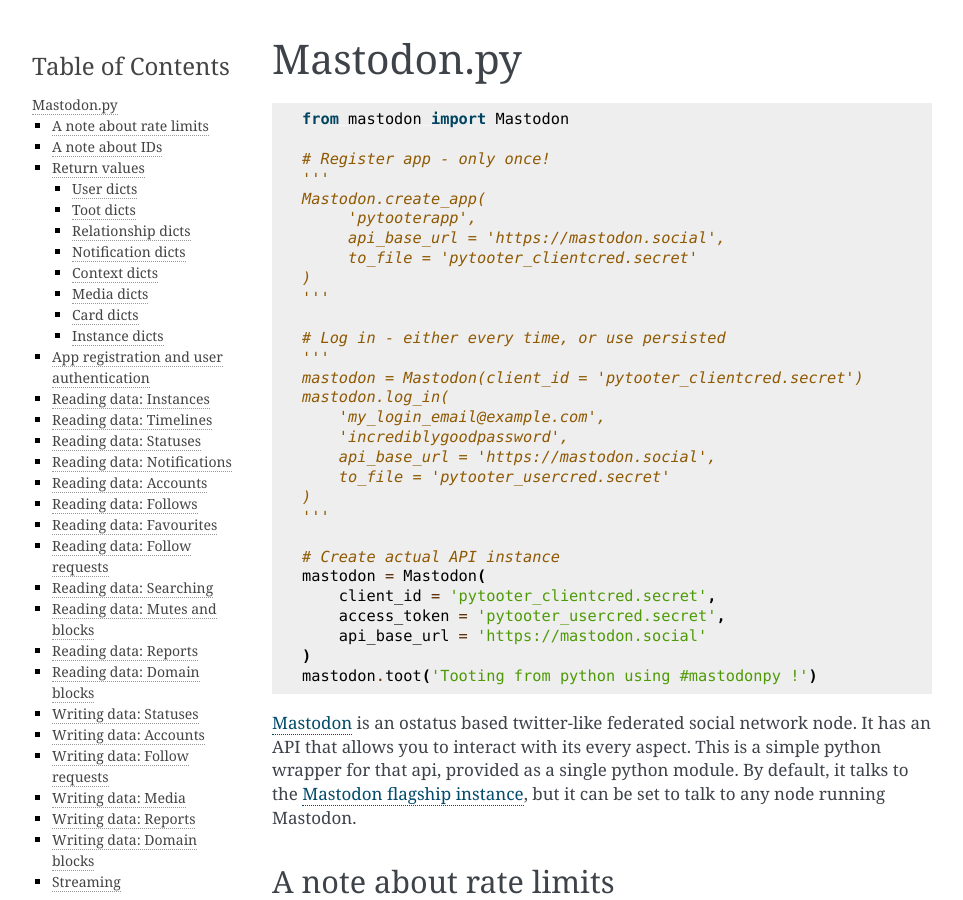
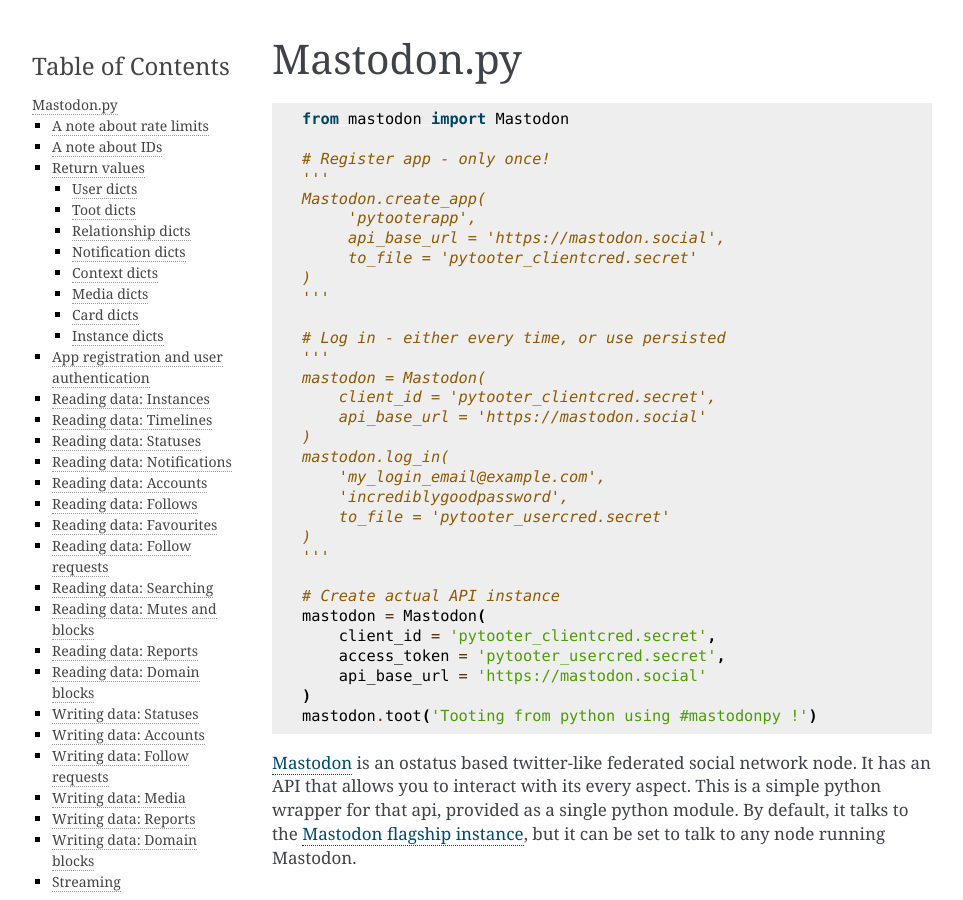
Before and after one commit to halcy/Mastodon.py, a Sphinx documentation site: the page built from docs/index.rst, in a window 1280 px wide and 900 px high. Shown: the whole window, without its empty margins (148-1111 px from the left). Built offline with Sphinx 7.4.7, drawn with Linux system fonts in a browser that asks for light colours.

Commit message:
Fix broken example

```diff
--- a/docs/index.rst
+++ b/docs/index.rst
@@ -18,11 +18,13 @@
 
    # Log in - either every time, or use persisted
    '''
-   mastodon = Mastodon(client_id = 'pytooter_clientcred.secret')
+   mastodon = Mastodon(
+       client_id = 'pytooter_clientcred.secret',
+       api_base_url = 'https://mastodon.social'
+   )
    mastodon.log_in(
        'my_login_email@example.com',
        'incrediblygoodpassword',
-       api_base_url = 'https://mastodon.social',
        to_file = 'pytooter_usercred.secret'
    )
    '''
```
